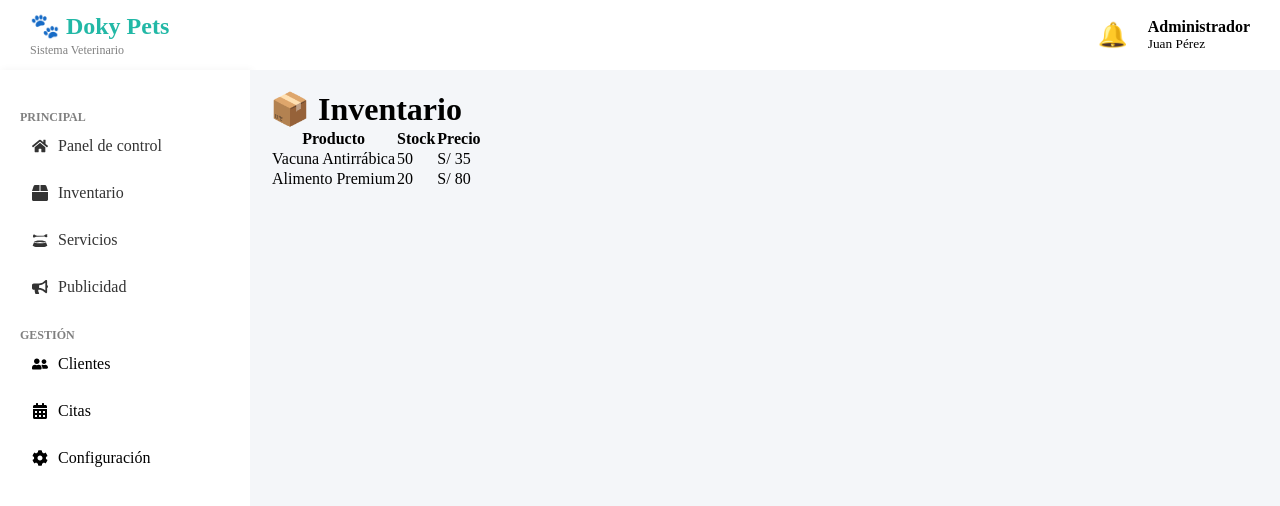
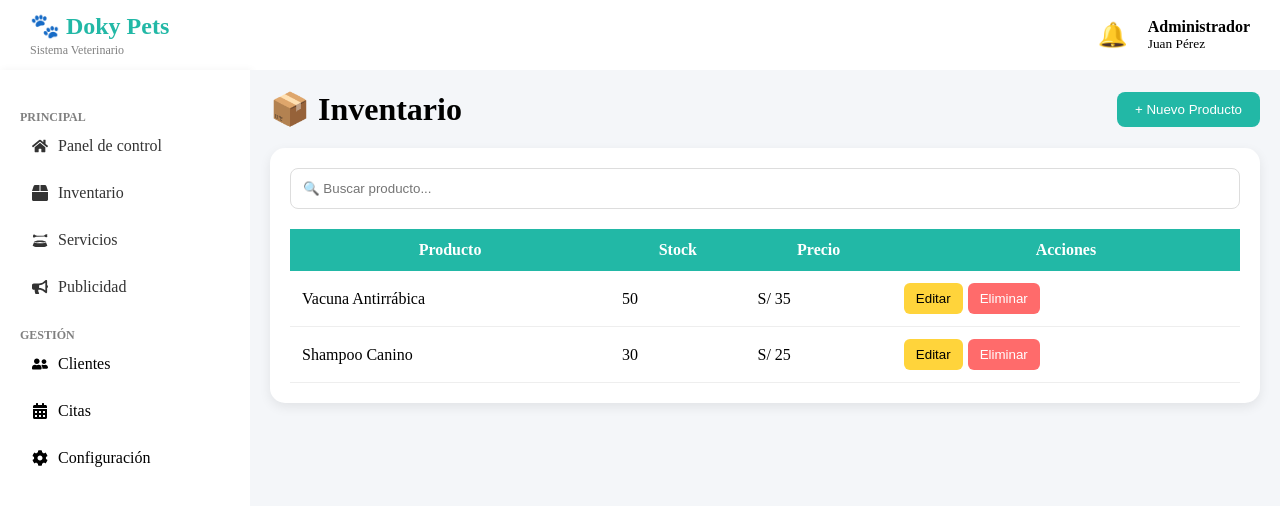
Before and after one commit to yadirallce28s-create/Sistema-Inventario, a React (Vite) app in the folder frontend/: page /inventario in a window 1280 px wide. Shown: the top 506 px of the page. Built offline with nearby package versions, Linux system fonts and the light colour scheme.

Commit message:
feat: inventario profesional con buscador y acciones

```diff
--- /dev/null
+++ b/frontend/src/css/inventario.css
@@ -0,0 +1,71 @@
+/* INVENTARIO */
+
+.inventario-header{
+    display:flex;
+    justify-content:space-between;
+    align-items:center;
+    margin-bottom:20px;
+}
+
+.btn-nuevo{
+    background:#22b8a6;
+    color:white;
+
+    border:none;
+
+    padding:10px 18px;
+
+    border-radius:8px;
+
+    cursor:pointer;
+}
+
+.buscador{
+    width:100%;
+
+    padding:12px;
+
+    margin-bottom:20px;
+
+    border:1px solid #ddd;
+
+    border-radius:8px;
+}
+
+.tabla{
+    width:100%;
+    border-collapse:collapse;
+}
+
+.tabla th{
+    background:#22b8a6;
+    color:white;
+    padding:12px;
+}
+
+.tabla td{
+    padding:12px;
+    border-bottom:1px solid #eee;
+}
+
+.tabla tr:hover{
+    background:#f9f9f9;
+}
+
+.btn-editar{
+    background:#ffd43b;
+    border:none;
+    padding:8px 12px;
+    border-radius:6px;
+    margin-right:5px;
+    cursor:pointer;
+}
+
+.btn-eliminar{
+    background:#ff6b6b;
+    color:white;
+    border:none;
+    padding:8px 12px;
+    border-radius:6px;
+    cursor:pointer;
+}
--- a/frontend/src/pages/Inventario.jsx
+++ b/frontend/src/pages/Inventario.jsx
@@ -1,31 +1,79 @@
+import "../css/dashboard.css";
+import "../css/inventario.css";
+
 function Inventario() {
   return (
     <div>
+
+      <div className="inventario-header">
+
         <h1>📦 Inventario</h1>
 
+        <button className="btn-nuevo">
+          + Nuevo Producto
+        </button>
+
+      </div>
+
+      <div className="panel">
+
+        <input
+          type="text"
+          placeholder="🔍 Buscar producto..."
+          className="buscador"
+        />
+
         <table className="tabla">
+
           <thead>
             <tr>
               <th>Producto</th>
               <th>Stock</th>
               <th>Precio</th>
+              <th>Acciones</th>
             </tr>
           </thead>
 
           <tbody>
+
             <tr>
               <td>Vacuna Antirrábica</td>
               <td>50</td>
               <td>S/ 35</td>
+
+              <td>
+                <button className="btn-editar">
+                  Editar
+                </button>
+
+                <button className="btn-eliminar">
+                  Eliminar
+                </button>
+              </td>
             </tr>
 
             <tr>
-            <td>Alimento Premium</td>
-            <td>20</td>
-            <td>S/ 80</td>
+              <td>Shampoo Canino</td>
+              <td>30</td>
+              <td>S/ 25</td>
+
+              <td>
+                <button className="btn-editar">
+                  Editar
+                </button>
+
+                <button className="btn-eliminar">
+                  Eliminar
+                </button>
+              </td>
             </tr>
+
           </tbody>
+
         </table>
+
+      </div>
+
     </div>
   );
 }
```
Lines whose indentation alone changed are shown as unchanged.
